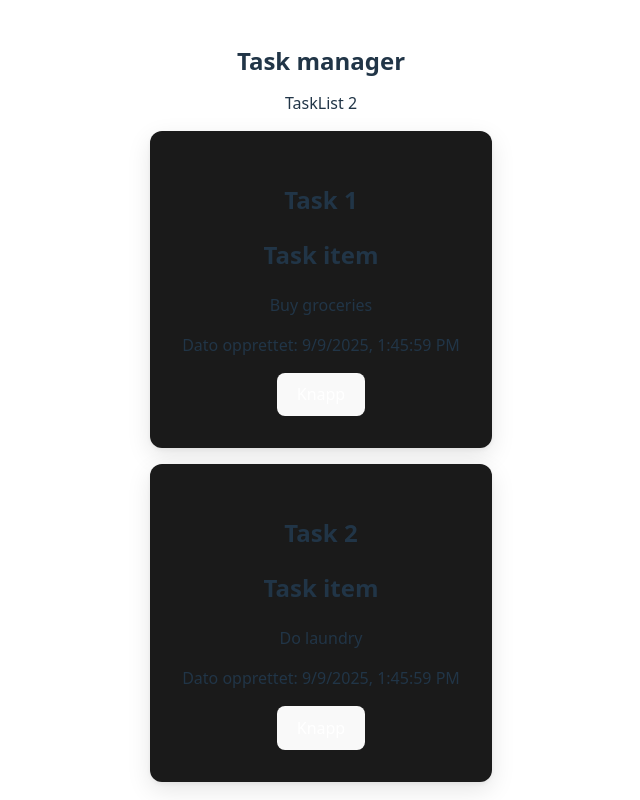
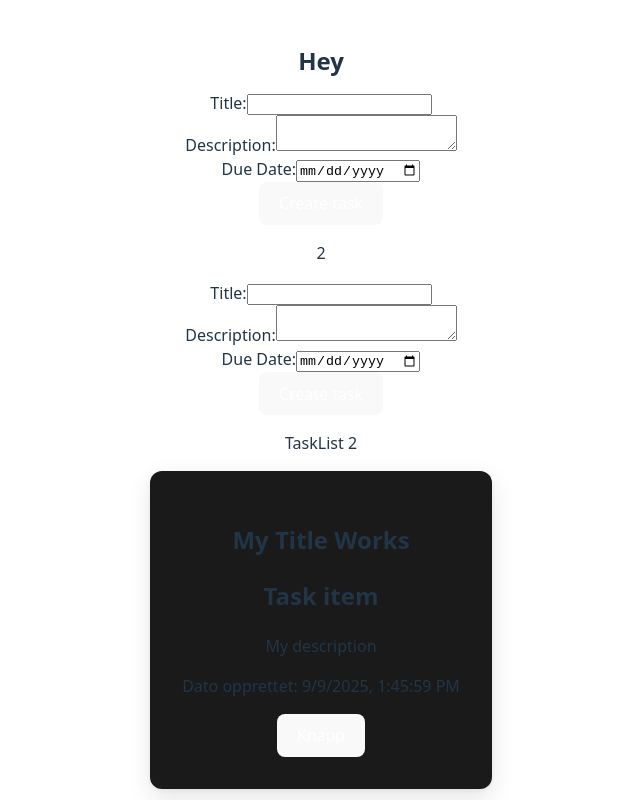
Before and after one commit to Flowerafro/HIOF-WebApplikasjoner, a React (Vite) app in the folder taskmanager/taskmanager/: page / in a window 1280 px wide. Shown: the top 800 px of the page, without its empty margins (319-959 px from the left). Built offline with nearby package versions, Linux system fonts and the light colour scheme.

Commit message:
edits tasks

```diff
--- a/taskmanager/taskmanager/src/App.tsx
+++ b/taskmanager/taskmanager/src/App.tsx
@@ -1,31 +1,40 @@
 import './App.css';
+
 import TaskFooter from './components/TaskFooter';
+import TaskForm from './components/TaskForm';
+import TaskList from './components/TaskList';
+import TaskManager from './components/TaskManager';
+import type { Task } from './types';
 
-/*import TaskCard from './components/TaskCard';*/
-import TaskList from './components/TaskList';
+const task = {
+  id: '123',
+  title: 'My Title Works',
+  description: 'My description',
+  dueDate: new Date(),
+};
 
-
-// denne listen må være en liste og hvert element må ha signaturen til Task-type
-const tasks = [
-  {id: '123',
-  title: 'Task 1',
-  description: 'Buy groceries',
-  dueDate: new Date(),
-},
-{
-  id: '124',
-  title: 'Task 2',
-  description: 'Do laundry',
-  dueDate: new Date(),
-}
-]
-// new Date() lager et nyy dato-objkt for hver oppgave. dueDate-feltet for hver task får verdien av tidspunktet da arrayen ble opprettet
+const tasks: Task[] = [
+  {
+    id: '1234',
+    title: 'My Title Works',
+    description: 'My description',
+    dueDate: new Date(),
+  },
+  {
+    id: '1235',
+    title: 'My Title Works',
+    description: 'My description',
+    dueDate: new Date(),
+  },
+];
 
 function App() {
   return (
     <div>
-      <h1>Task manager</h1>
+      <h1>Hey</h1>
       {/* <TaskCard task={task} /> */}
+      <TaskManager initialTasks={tasks} />
+      <TaskForm onTaskCreate={(task) => console.log(task)} />
       <TaskList tasks={tasks}>
         <TaskFooter />
       </TaskList>
--- a/taskmanager/taskmanager/src/components/TaskForm.tsx
+++ b/taskmanager/taskmanager/src/components/TaskForm.tsx
@@ -1,43 +1,81 @@
 'use client'
 
-import { useState } from 'react'
-import type { Task } from '../types/index.ts'
+import React, { useState } from "react"
+import type { Task } from "../types"
 
-export default function TaskForm() {
+type TaskFormProps = {
+    onTaskCreate: (task:Task) => void
+}
 
-    // dekontrsukter ut task-objektet og lagrer det i state. dette er de initiale verdiene.
+export default function TaskForm(props: TaskFormProps) {
+    const {onTaskCreate} = props
+
     const [taskItem, setTaskItem] = useState<Task>({
-        id: '',
-        title: '',
-        description: '',
-        dueDate: new Date(),
+        id: "",
+        title: "",
+        description: "",
+        dueDate: new Date()
     })
 
-    //updateTask oppdaterer staten taskItem
-    // partial<Task> vil si at man bare sender inn noen av feltene i Task-typen
     const updateTask = (value: Partial<Task>) => {
-        const id = crypto.randomUUID() // genererer en unik id eller string
-        const description = '' // setter description til en tom string
-        setTaskItem((prev) => ({ ...prev, ...value, id, description })) // beholder de gamle verdiene i taskItem og oppdaterer med nye verdier fra value-objektet, samt setter en ny id
+        // value = {title: "Ny tittel"}
+        const id = crypto.randomUUID()
+        // { id: '', title: '', description: '', dueDate: "", title: "Ny tittel", id: ""}
+        // { id: 'ny-id', title: "Ny tittel", description: '', dueDate: "DATO" }
+        setTaskItem((prev) =>({...prev, ...value, id}))
     }
 
-    console.log(taskItem);
+    const onCreateTask = (e: React.FormEvent<HTMLFormElement>) => {
+        e.preventDefault()
+        const isInvalidData = !taskItem.title || !taskItem.description
+        const isValidData = taskItem.title && taskItem.description
+
+        if(isInvalidData) {
+            alert("Alle felter må fylles inn")
+            return
+
+        }
+
+        if(isValidData) {
+            // Do something with data
+            onTaskCreate(taskItem)
+            return
+        }
 
 
+    }
     return (
-        <form>
+        <form onSubmit={onCreateTask}>
             <div>
                 <label htmlFor="title">Title:</label>
-                <input type="text" id="title" name="title" value={taskItem.title} onChange={e => updateTask({title: e.target.value})} />
-
-                <label htmlFor="description">Description:</label>
-                <input type="text" id='description' name='description' value={taskItem.description} onChange={e => updateTask({description: e.target.value})} />
-
-                <label htmlFor="dueDate">Due Date:</label>
-                <input   type="date" id="dueDate" name="dueDate" value={taskItem.dueDate.toString().split("T")[0]}onChange={(e) => updateTask({ dueDate: new Date(e.target.value) })}/>
+                <input
+                    id="title"
+                    type="text"
+                    name="title"
+                    value={taskItem.title}
+                    onChange={e => updateTask({title: e.target.value})}
+                />
             </div>
-            <button type='submit'>Add Task</button>
-
+            <div>
+        <label htmlFor="description">Description:</label>
+        <textarea
+          id="description"
+          name="description"
+          value={taskItem.description}
+          onChange={(e) => updateTask({ description: e.target.value })}
+        />
+      </div>
+      <div>
+        <label htmlFor="dueDate">Due Date:</label>
+        <input
+          type="date"
+          id="dueDate"
+          name="dueDate"
+          value={taskItem.dueDate.toLocaleString()}
+          onChange={(e) => updateTask({ dueDate: new Date(e.target.value) })}
+        />
+      </div>
+      <button type="submit">Create task</button>
         </form>
     )
 }
--- /dev/null
+++ b/taskmanager/taskmanager/src/components/TaskManager.tsx
@@ -0,0 +1,22 @@
+import { useState } from "react"
+import type { Task } from "../types"
+import TaskForm from "./TaskForm"
+
+
+//tar imot prop initialTasks utenifra og setter den som initial verdi i useState
+export default function TaskManager({
+    initialTasks
+}: {
+    initialTasks: Task[]
+}) {
+    const [tasks, setTasks] = useState<Task[]>(initialTasks)
+
+    const onTaskCreate = (task: Task) => {
+        setTasks(prev => ([...prev, task]))
+    }
+
+    return <section>
+        <TaskForm onTaskCreate={onTaskCreate}/>
+        <p>{tasks.length}</p>
+    </section>
+}
```
